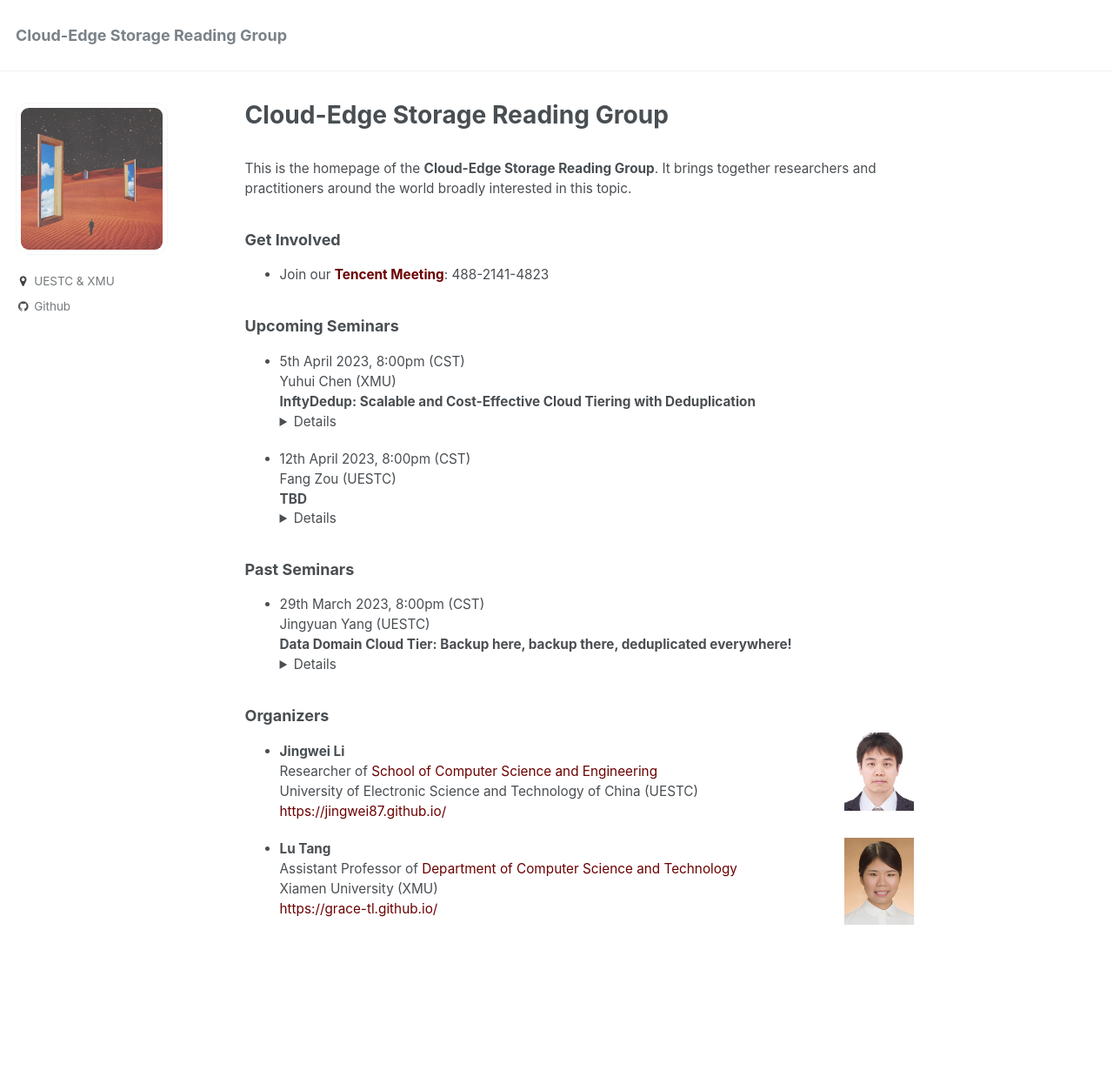
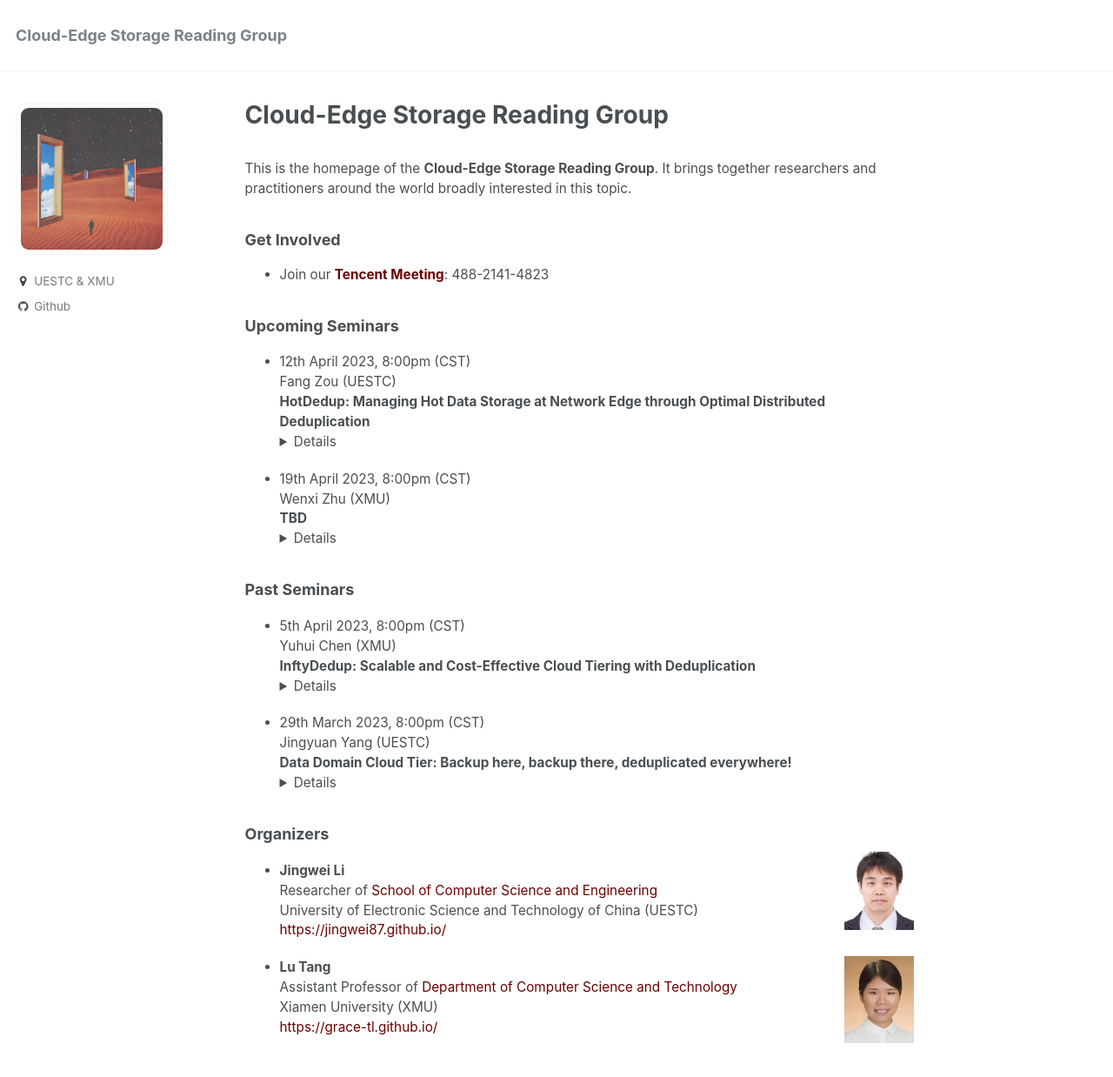
Before and after one commit to J-StrawHat/Cloud-Edge-Storage-reading-group, a Jekyll site: the page built from _pages/about.md, in a window 1280 px wide. Shown: the whole page at 87% size. Built offline with Jekyll 4.4.1, drawn with Linux system fonts in a browser that asks for light colours; before the commit the page ends 1102 px from its top, so only the background shows below that.

Commit message:
上传第三次研讨信息

```diff
--- a/_pages/about.md
+++ b/_pages/about.md
@@ -13,6 +13,21 @@ title: Cloud-Edge Storage Reading Group
 
 ### Upcoming Seminars
 
+<span src="" style="float:right;width:100px;height:100px;margin-top:00px">
+- 12th April 2023, 8:00pm (CST)
+Fang Zou (UESTC) <br>
+**HotDedup: Managing Hot Data Storage at Network Edge through Optimal Distributed Deduplication**  <details>**Conference:**  INFOCOM ’20<br>
+**Abstract:** The rapid growth of computing capabilities at network edge calls for efficient management frameworks that not only considers placing hot data on edge storage for best accessibility and performance, but also makes optimal utilization of edge storage space. In this paper, we solve a joint optimization problem by exploiting both data popularity (for optimal data access performance) and data similarity (for optimal storage space efficiency). We show that the proposed optimization is NP- hard and develop a 2⌈2Γ⌉ - 1 + ϵ-approximation algorithm by (i) making novel use of δ-similarity graph to capture pairwise data similarity and (ii) leveraging the k-MST algorithm to solve a Prize Collecting Steiner Tree problem on the graph. The proposed algorithm is prototyped using an open-source distributed storage system, Cassandra. We evaluate its performance extensively on a real-world testbed and with respect to real-world IoT datasets. The algorithm is shown to achieve over 55% higher edge service rate and reduces request response time by about 30%. <br>
+**Link:** [https://ieeexplore.ieee.org/abstract/document/9155233/](https://ieeexplore.ieee.org/abstract/document/9155233/) </details>
+
+<span src="" style="float:right;width:100px;height:100px;margin-top:00px">
+- 19th April 2023, 8:00pm (CST)
+Wenxi Zhu (XMU) <br>
+**TBD**  <details>**Conference:**  <br>
+**Abstract:** <br>
+**Link:** []() </details>
+
+### Past Seminars
 
 <span src="" style="float:right;width:100px;height:100px;margin-top:00px">
 - 5th April 2023, 8:00pm (CST)
```
Also changed, not shown: other parts of _pages/about.md (+0 -11 lines), 9 other files.
